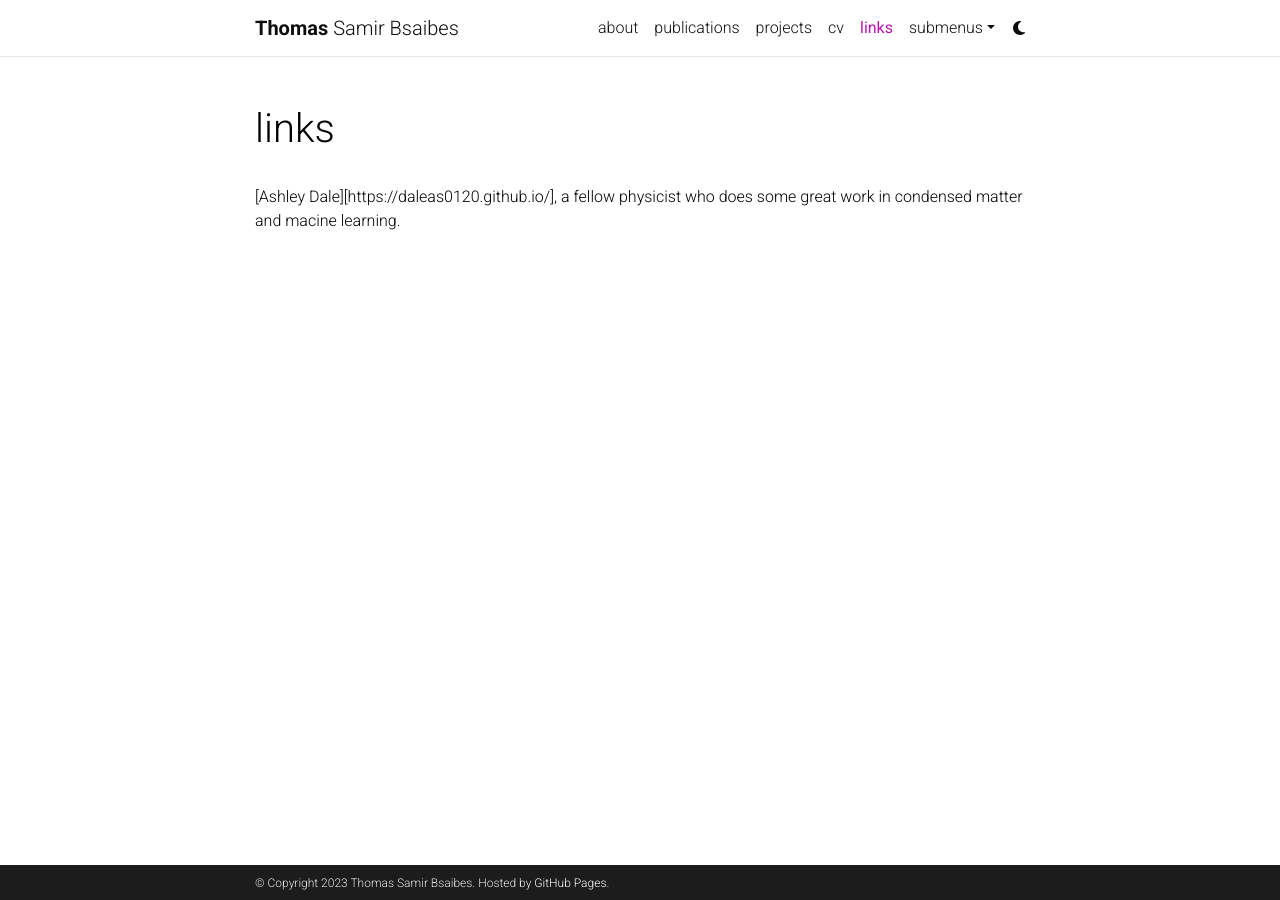
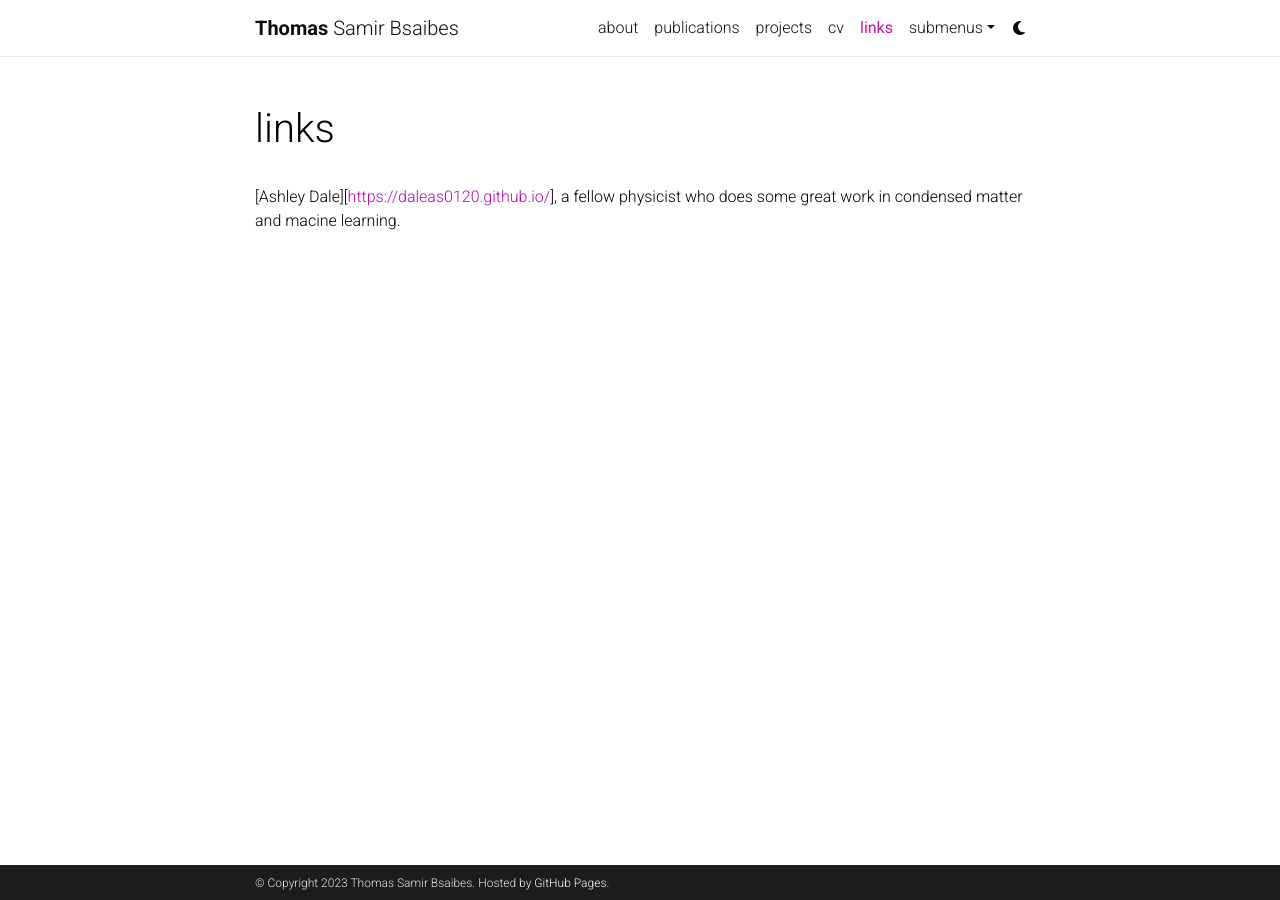
Before and after one commit to BsaibesT/bsaibest.github.io, a Jekyll site: the page built from _pages/links.md, in a window 1280 px wide. Built offline with Jekyll 4.4.1, drawn with Linux system fonts in a browser that asks for light colours; comment, search, counter and statistics services are not loaded; a style sheet for code colours, icons or effects is not loaded.

```diff
--- a/_pages/links.md
+++ b/_pages/links.md
@@ -7,4 +7,4 @@ nav: True
 nav_order: 4
 ---
 
-[Ashley Dale][https://daleas0120.github.io/], a fellow physicist who does some great work in condensed matter and macine learning.
+[Ashley Dale][<https://daleas0120.github.io/>], a fellow physicist who does some great work in condensed matter and macine learning.
```
